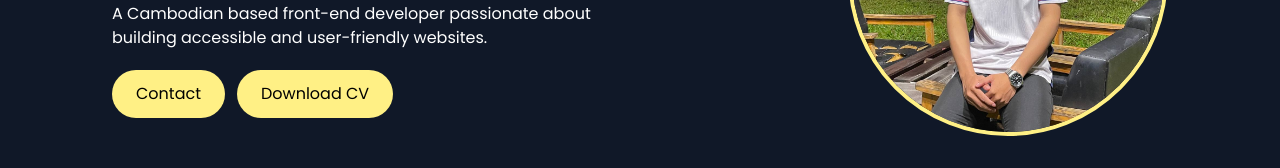
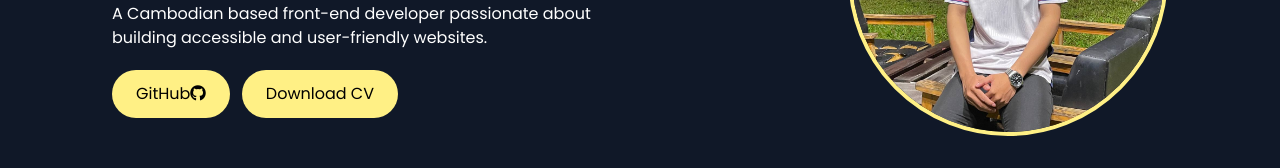
Before and after one commit to SpicyTech2823/Portfolio, a React (Vite) app: page / in a window 1280 px wide. Shown: the part 424-592 px from the top of the page. Built offline with nearby package versions, Linux system fonts and the light colour scheme; a small style sheet from the web is missing; a web font is replaced by a local one.

Commit message:
Updated project

```diff
--- a/index.html
+++ b/index.html
@@ -6,6 +6,7 @@
     <link rel="icon" href="./src/Images/Black White Minimalist Professional Initial Logo.png" />
     <title>My Portfolio</title>
     <link href="https://fonts.googleapis.com/css2?family=Bebas+Neue&family=Inconsolata:wght@200..900&family=Open+Sans:ital,wght@0,300..800;1,300..800&family=Oswald:wght@200..700&family=Playwrite+AU+SA:wght@100..400&family=Poppins:ital,wght@0,100;0,200;0,300;0,400;0,500;0,600;0,700;0,800;0,900;1,100;1,200;1,300;1,400;1,500;1,600;1,700;1,800;1,900&display=swap" rel="stylesheet">
+    <link rel="stylesheet" href="https://cdnjs.cloudflare.com/ajax/libs/font-awesome/6.4.0/css/all.min.css" integrity="sha512-iecdLmaskl7CVkqkXNQ/ZmCULaM1YszO1SpvCA9XXcUnZS2FmJNp1coAFzvtCN9BmamE+4aHK8yyUHUSCcJHgXw==" crossorigin="anonymous" referrerpolicy="no-referrer" />
   </head>
   <body>
     <div id="root"></div>
--- a/src/Components/Home.jsx
+++ b/src/Components/Home.jsx
@@ -30,7 +30,8 @@ const Home = () => {
 
           <div className="flex flex-col sm:flex-row items-center sm:items-start sm:space-x-3 mt-5">
             <button className="bg-yellow-200 text-black px-6 py-3 rounded-3xl w-full sm:w-auto mb-3 sm:mb-0 hover:bg-yellow-300 transition">
-              Contact
+              <a href="https://github.com/SpicyTech2823" target="blank" >GitHub</a>
+              <i class="fa-brands fa-github"></i>
             </button>
             <button
               onClick={onButtonClick}
--- a/src/Components/Navbar.jsx
+++ b/src/Components/Navbar.jsx
@@ -38,7 +38,7 @@ const Navbar = () => {
                 duration={500}
                 spy={true}
                 offset={-70}
-                className={`cursor-pointer ${scrolled ? 'hover:text-black' : 'hover:text-yellow-200'}`}
+                className={`cursor-pointer hover:underline  ${scrolled ? 'hover:text-black' : 'hover:text-yellow-200'}`}
               >
                 {item.label}
 
--- a/src/Components/Project.jsx
+++ b/src/Components/Project.jsx
@@ -1,5 +1,6 @@
 import weatherAapp from "../assets/images/weather-app.jpg";
 import cryptograpgy from "../assets/images/Cryptography.jpg";
+import expense from "../assets/images/expense-tracker.jpg";
 export default function Project(){
   const projects = [
     {
@@ -13,7 +14,13 @@ export default function Project(){
       title: "Cryptography Lesson Website",
       description: "A website that provides lessons on cryptography, including various encryption techniques and algorithms.",
       link:"https://resplendent-syrniki-b796f2.netlify.app/",
-    }
+    },
+    {
+      image: expense,
+      title: "Expense Tracker",
+      description: "An expense tracker web application that helps users manage their finances by tracking expenses.",
+      link:"https://spicytech2823.github.io/Expense-Tracker/",
+    },
   ];
   return (
     <section id="project" className="min-h-screen py-20 bg-black ml-20">
@@ -23,7 +30,7 @@ export default function Project(){
         <div className="grid md:grid-cols-2 lg:grid-cols-3 gap-8 px-10 pb-20 pt-7 ">
             {projects.map((project, index) => (
                 <div key={index} className="bg-gray-800 rounded-lg overflow-hidden shadow-lg hover:shadow-2xl transition-shadow duration-300">
-                    <img src={project.image} alt={project.title} className="w-full h-60 object-cover mx-auto"/>
+                    <img src={project.image} alt={project.title} className="w-full h-50 md:h-56 object-cover mx-auto"/>
                     <div className="p-6">
                         <h3 className="text-xl font-semibold mb-2 text-white">{project.title}</h3>
                         <p className="text-gray-300 mb-4">{project.description}</p>
```
Also changed, not shown: 1 other file (tests, documents, lock files or other folders).
